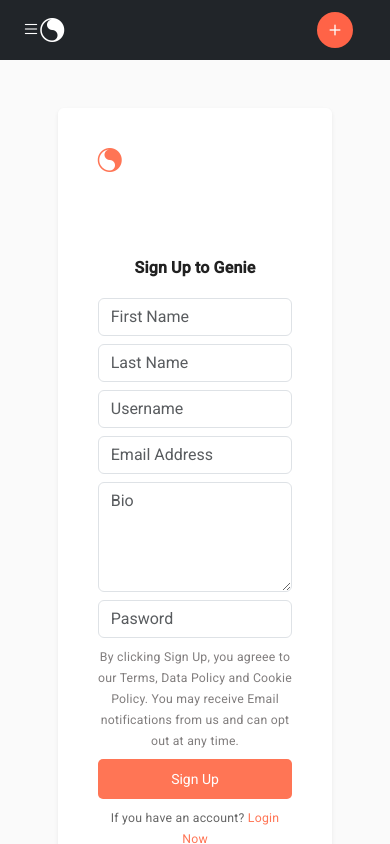
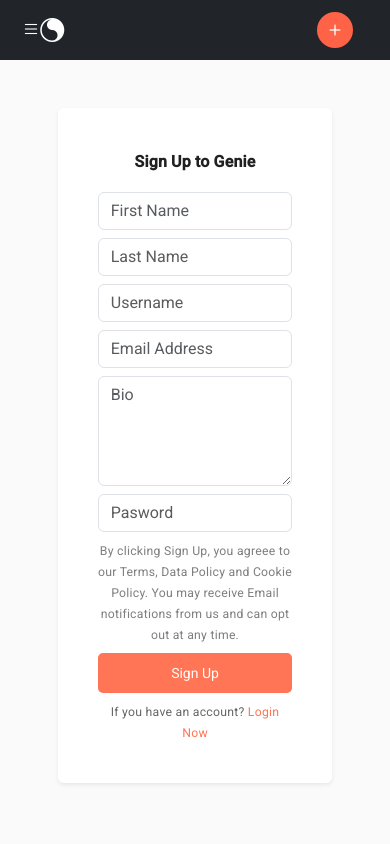
Before and after one commit to kennedybabu/events-angular, an Angular app: page /signup in a window 390 px wide. Built offline with nearby package versions, Linux system fonts and the light colour scheme.

Commit message:
feature: style the login and signup pages on smaller screens

```diff
--- a/src/app/pages/login/login.component.html
+++ b/src/app/pages/login/login.component.html
@@ -1,6 +1,6 @@
 <div class="auth-wrapper container-fluid py-5">
     <div class="row shadow-sm rounded w-75 mx-auto" style="height: 100%;">
-        <div class="left col-12 col-md-5 col-xs-6" style="padding: 40px;">
+        <div  class="left col-12 col-md-5 col-xs-6 left" style="padding: 40px;">
             <i style="color: #ff7555;font-size: 1.5rem;cursor: pointer;" routerLink="/" class="bi bi-brilliance mr-3" ></i>
         </div>
         <div class="right col-12 col-md-5 col-xs-6 text-center" style="padding: 40px;display: flex;justify-content: center;flex-direction: column;height: 100%;">
--- a/src/app/pages/signup/signup.component.html
+++ b/src/app/pages/signup/signup.component.html
@@ -1,6 +1,6 @@
 <div class="auth-wrapper container-fluid py-5">
     <div class="row shadow-sm rounded w-75 mx-auto">
-        <div class="left col-12 col-md-5 col-xs-6" style="padding: 40px;">
+        <div class="left col-12 col-md-5 col-xs-6 left" style="padding: 40px;">
             <i style="color: #ff7555;font-size: 1.5rem;cursor: pointer;" routerLink="/" class="bi bi-brilliance mr-3" ></i>
         </div>
         <div class="right col-12 col-md-5 col-xs-6 text-center" style="padding: 40px;">
--- a/src/styles.scss
+++ b/src/styles.scss
@@ -178,6 +178,10 @@ body {
     #event {
         flex-basis: auto;
     }
+
+    .left {
+        display: none;
+    }
 }
 
 @media screen and (max-width: 585px){
```
Also changed, not shown: src/app/pages/login/login.component.scss (line endings or trailing spaces).
